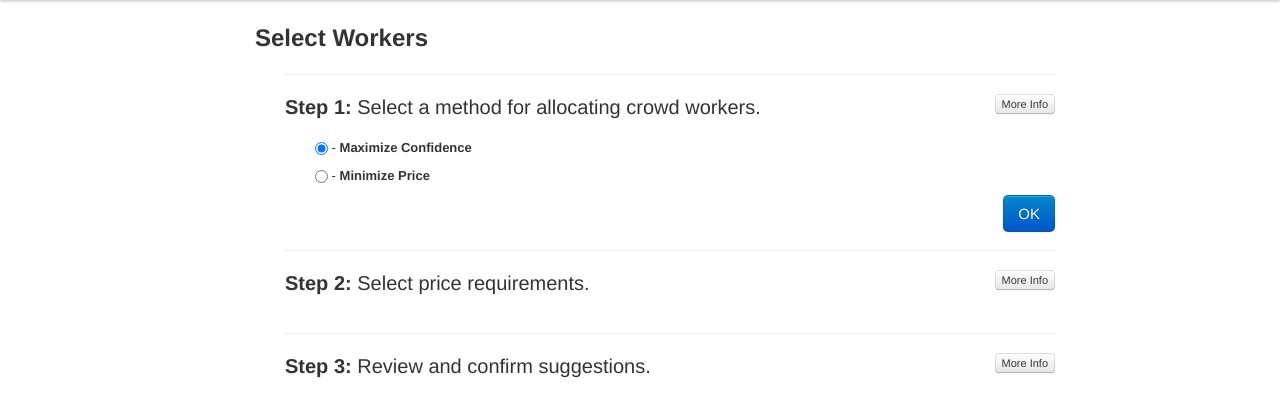
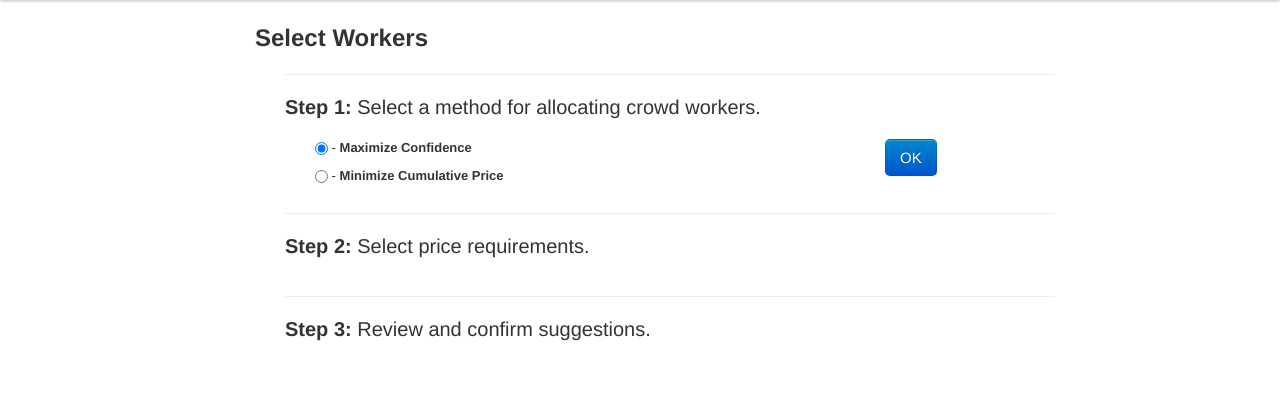
Before and after one commit to alexrpagan/expertsrc, a Django app: template www/templates/expertsrc/batch_panel.html in a window 1280 px wide. Shown: the part 40-457 px from the top of the page. Run offline with Django 3.2, Linux system fonts and the light colour scheme; the template is opened without the code that fills it: most values are stand-ins (such as "Sample title", 1, 10 or a date in 2020); some libraries are stand-ins or nearby versions.

Commit message:
More ui improvements for batch panel.

```diff
--- a/www/expertsrc/ui/views.py
+++ b/www/expertsrc/ui/views.py
@@ -197,6 +197,7 @@ def batch_panel(request, batch_id):
     questions = QuestionModel.objects.filter(batch=batch)
 
     profile = user.get_profile()
+
     c = locals()
     return render_to_response('expertsrc/batch_panel.html', c, context_instance=RequestContext(request))
 
--- a/www/static/js/batch_panel.js
+++ b/www/static/js/batch_panel.js
@@ -1,15 +1,16 @@
 
 $(function() {
+    var balance = $('#bank_balance').val()
     $("#price-slider").slider({
 	range: "min",
-	value: 20,
+	value: balance/2,
 	min: 0,
-	max: 100,
+	max: balance,
 	slide: function( event, ui ) {
-	    $("#price").val(ui.value)
+	    $("#price").html(ui.value)
 	}
     });
-    $("#price").val($("#price-slider").slider("value"))
+    $("#price").html($("#price-slider").slider("value"))
 });
 
 $(function() {
@@ -19,10 +20,10 @@ $(function() {
 	min: 50,
 	max: 100,
 	slide: function( event, ui ) {
-	    $("#confidence").val(ui.value)
+	    $("#confidence").html(ui.value)
 	}
     });
-    $("#confidence").val($("#confidence-slider").slider("value"))
+    $("#confidence").html($("#confidence-slider").slider("value"))
 });
 
 get_modal_html = function (data) {
@@ -71,8 +72,8 @@ $(function() {
 	var batch_id = $('#batch_id').val();
 	var question_ids = $('input[name=question_id]').map(function(){return $(this).val();}).get();
 	var domain_id = $('input[name=domain_id]').val();
-	var confidence = $('#confidence').val();
-	var price = $('#price').val();
+	var confidence = $('#confidence').html();
+	var price = $('#price').html();
 	var spinner = new Spinner(opts).spin();
 
 	$("#get-allocs").text("Loading...");
--- a/www/templates/expertsrc/batch_panel.html
+++ b/www/templates/expertsrc/batch_panel.html
@@ -12,6 +12,9 @@
    padding:20px;
    padding-top:40px;
 }
+.centered {
+  text-align: center;
+}
 </style>
 {% endblock styles %}
 
@@ -20,40 +23,40 @@
 {% block sidebar %} {% endblock sidebar %}
 
 {% block content %}
+
 <input type="hidden" id="batch_id" value="{{batch.pk}}" />
+<input type="hidden" id="bank_balance" value="{{profile.bank_balance}}" />
+
 <div class="span8 offset2">
   <div class="row">
     <div>
       <h2>Select Workers</h2>
     </div>
   </div>
-
   <hr />
-
   <div class="row">
     <div class="row span8">
       <p class="lead">
-	<b>Step 1:</b> Select a method for allocating crowd workers. <a href="#" class="btn btn-mini pull-right">More Info</a>
+	<b>Step 1:</b> Select a method for allocating crowd workers. <!--<a href="#" class="btn btn-mini pull-right">More Info</a>-->
       </p>
       <div class="options span6">
 	<p id="maxconf-container">
 	  <input id="max_conf" type="radio" name="alg-type" value="max_conf"> - <b>Maximize Confidence</b>
 	</p>
 	<p id="minprice-container">
-	  <input id="min_price" type="radio" name="alg-type" value="min_price" /> - <b>Minimize Price</b>
+	  <input id="min_price" type="radio" name="alg-type" value="min_price" /> - <b>Minimize Cumulative Price</b>
 	</p>
       </div>
+      <div>
+	<a href="#" class="btn btn-large btn-primary" onclick="$('#constraint-panel').show();$(this).hide();"> OK </a>
+      </div>
     </div>
-
-    <a href="#" class="btn btn-large btn-primary pull-right" onclick="$('#constraint-panel').show();$(this).hide();"> OK </a>
-
     <br />
     <br />
-
     <div class="row span8">
       <hr />
       <p class="lead">
-	<b>Step 2:</b> Select <span id="constraint" name="constraint">price</span>  requirements. <a href="#" class="btn btn-mini pull-right">More Info</a>
+	<b>Step 2:</b> Select <span id="constraint" name="constraint">price</span>  requirements. <!--<a href="#" class="btn btn-mini pull-right">More Info</a>-->
       </p>
 
       <div class="options row hide" id="constraint-panel">
@@ -69,8 +72,9 @@
 	    <div class="row-fluid" id="conf-slider-row">
 	      <div class="control-group">
 		<div class="controls">
-		  <b>Confidence </b> <i class="icon-search icon-chevron-right"></i>
-		  <input type="text" id="confidence" class="input-mini disabled" disabled/>
+		  <p>
+		    <b>Confidence </b> <i class="icon-search icon-chevron-right"></i> <span id="confidence" class="lead"></span>
+		  </p>
 		</div>
 		  <div class="span8">
 		    <div id="confidence-slider">
@@ -81,8 +85,9 @@
 	      <div class="row-fluid" id="price-slider-row">
 		<div class="control-group">
 		  <div class="controls">
-		    <b>Price </b> <i class="icon-search icon-chevron-left"></i>
-		    <input type="text" id="price" class="input-mini disabled" disabled/>
+		    <p>
+		      <b>Cumulative Price </b> <i class="icon-search icon-chevron-left"></i> <span id="price" class="lead"></span>
+		    </p>
 		  </div>
 		  <div class="span8">
 		    <div id="price-slider"></div>
@@ -99,7 +104,7 @@
       <div class="row span8">
 	<hr />
 	<p class="lead">
-	  <b>Step 3:</b> Review and confirm suggestions. <a href="#" class="btn btn-mini pull-right">More Info</a>
+	  <b>Step 3:</b> Review and confirm suggestions. <!--<a href="#" class="btn btn-mini pull-right">More Info</a>-->
 	</p>
 
 	<div class="options row row-fluid hide span8" id="alloc-stats">
@@ -110,16 +115,11 @@
 	      <p>
 		<span><strong>Average Confidence:</strong><span id="average-confidence" class="pull-right"></span></span>
 	      </p>
-	      <!-- <p> -->
-	      <!--   <span><strong>Average Size:</strong><span id="average-alloc-size" class="pull-right"></span></span> -->
-	      <!-- </p> -->
 	      <p>
 		<span><strong>Cumulative Price:</strong><span id="cumulative-price" class="pull-right"></span></span>
 	      </p>
 	      <br />
-	      <div class="row">
-		<a id="show-suggs" href="#"  data-toggle="">See suggestions <i class="icon-search icon-plus"></i></a>
-	      </div>
+	      <a id="show-suggs" href="#"  data-toggle="">See suggestions <i class="icon-search icon-plus"></i></a>
 	      <br />
 	    </div>
 	  </div>
```
